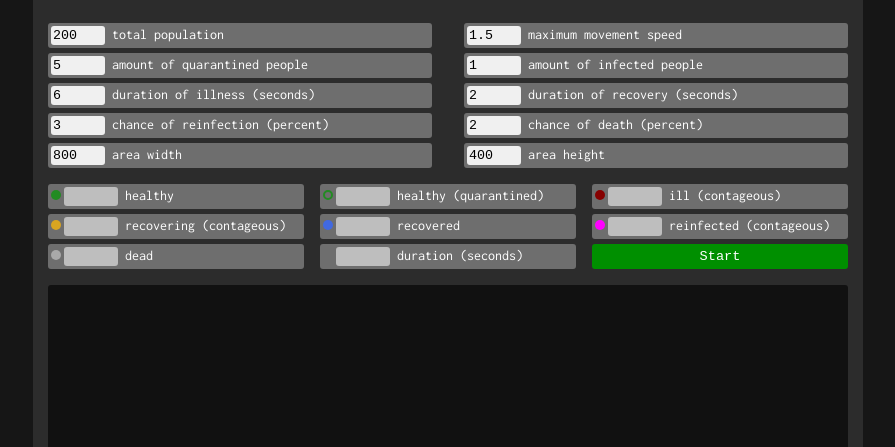
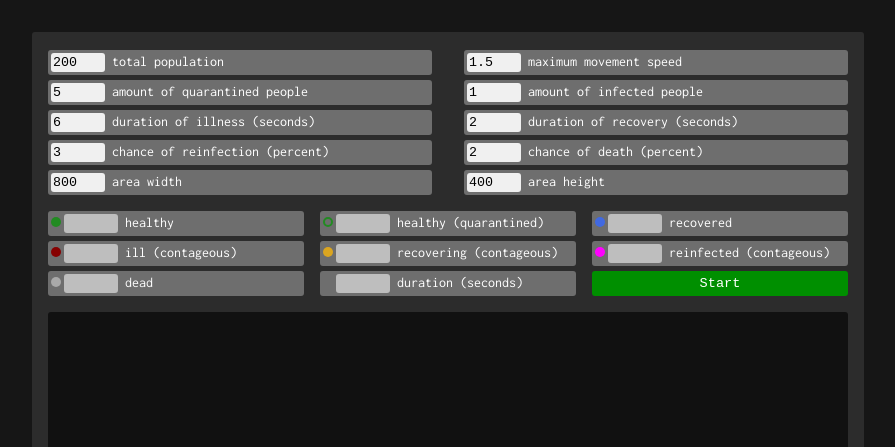
Before and after one commit to Alaricus/epidemic, a plain HTML site: page index.html in a window 1280 px wide. Shown: the top 447 px of the page, without its empty margins (192-1087 px from the left). Drawn offline with Linux system fonts and the light colour scheme.

Commit message:
Positioning

```diff
--- a/index.css
+++ b/index.css
@@ -10,10 +10,10 @@ body {
 main {
   position: relative;
   width: 800px;
-  padding: 15px;
-  margin: 0 auto;
+  padding: 1.1rem 1rem 1rem 1rem;
+  margin: 2rem auto;
   background-color: rgb(44, 44, 44);
-  border-radius: 0 0 3px 3px;
+  border-radius: 3px;
 }
 
 .data {
@@ -21,7 +21,7 @@ main {
   grid-template-columns: 48% 48%;
   grid-column-gap: 4%;
   grid-row-gap: 5px;
-  margin: 0.5rem 0 1rem;
+  margin: 0 0 1rem;
 }
 
 .option {
--- a/index.html
+++ b/index.html
@@ -23,9 +23,9 @@
       <div class="results">
         <div class="result"><div class="legend healthy"></div><input disabled type="number" id="resultsHealthy"> healthy</div>
         <div class="result"><div class="legend quarantined"></div><input disabled type="number" id="resultsQuarantined"> healthy (quarantined)</div>
+        <div class="result"><div class="legend recovered"></div><input disabled type="number" id="resultsRecovered"> recovered</div>
         <div class="result"><div class="legend ill"></div><input disabled type="number" id="resultsIll"> ill (contageous)</div>
         <div class="result"><div class="legend contageous"></div><input disabled type="number" id="resultsContageous"> recovering (contageous)</div>
-        <div class="result"><div class="legend recovered"></div><input disabled type="number" id="resultsRecovered"> recovered</div>
         <div class="result"><div class="legend reinfected"></div><input disabled type="number" id="resultsReinfected"> reinfected (contageous)</div>
         <div class="result"><div class="legend dead"></div><input disabled type="number" id="resultsDead"> dead</div>
         <div class="result"><div class="legend"></div><input disabled type="number" id="resultsDuration"> duration (seconds)</div>
```
